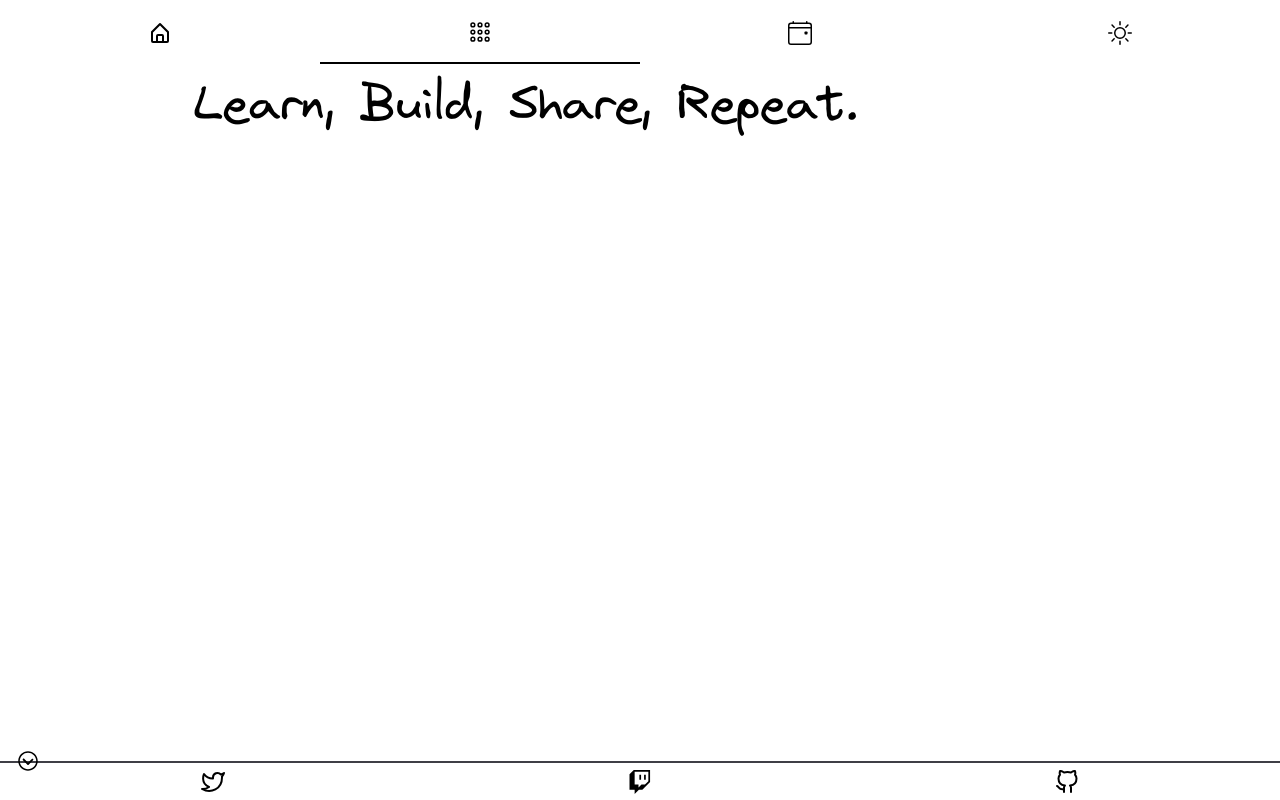
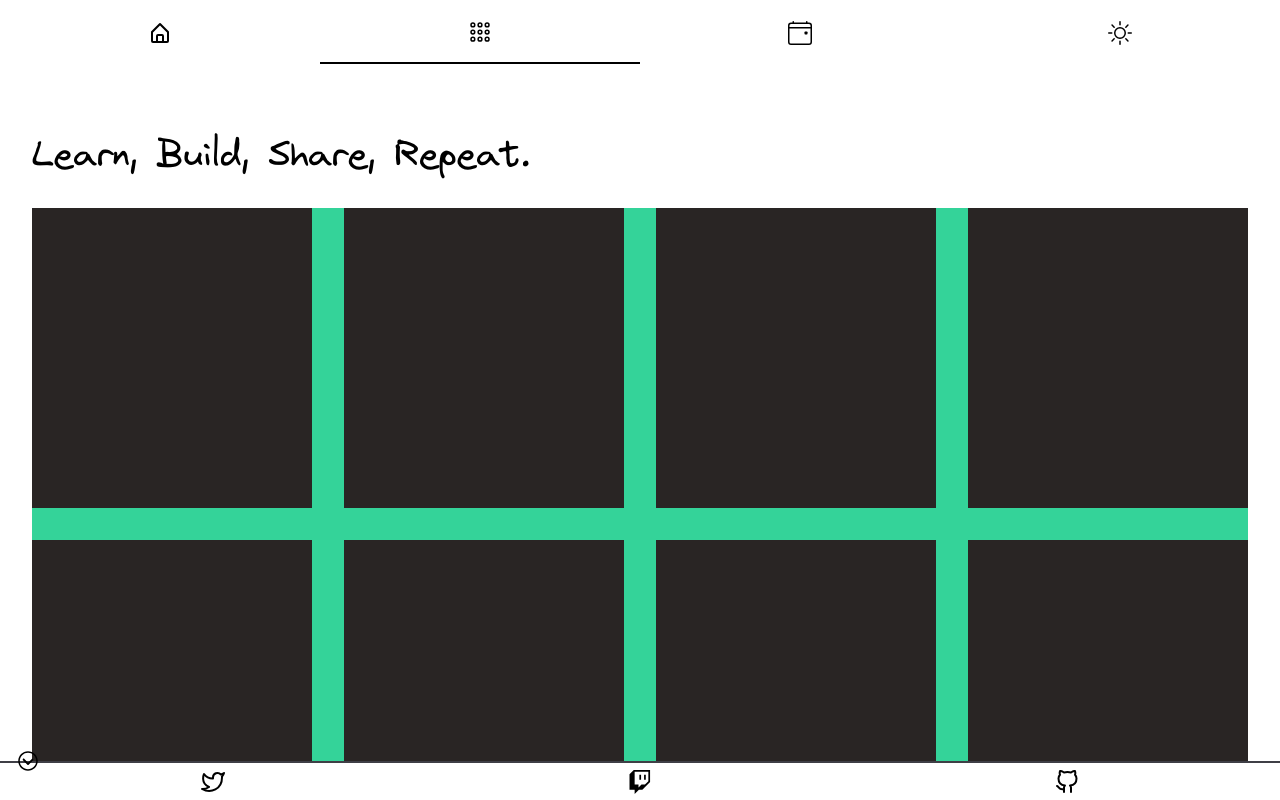
Before and after one commit to Qazalin/qazal.tech, a Next.js app: page /content in a window 1280 px wide. Built offline with nearby package versions, Linux system fonts and the light colour scheme; a web font is replaced by a local one.

Commit message:
feat: content grid

```diff
--- a/components/Layout.tsx
+++ b/components/Layout.tsx
@@ -4,7 +4,7 @@ import { Footer } from "./Footer";
 
 export const Layout: React.FC<PropsWithChildren<{}>> = ({ children }) => {
   return (
-    <div className="w-[100vw] h-[100vh] overflow-hidden flex flex-col prose max-w-full">
+    <div className="w-[100vw] h-[100vh] overflow-hidden flex flex-col prose prose-sm md:prose-md lg:prose-lg xl:prose-xl 2xl:prose-2xl max-w-full">
       <div className="w-full h-12 bg-gray-300">
         <Navbar />
       </div>
--- /dev/null
+++ b/components/content/ContentGrid.tsx
@@ -0,0 +1,26 @@
+export const ContentGrid = () => {
+  return (
+    <div className="grid grid-cols-1 md:grid-cols-2 lg:grid-cols-4 bg-emerald-400 h-full w-full gap-2 md:gap-4 lg:gap-8">
+      <G />
+      <G />
+      <G />
+      <G />
+      <G />
+      <G />
+      <G />
+      <G />
+      <G />
+      <G />
+      <G />
+      <G />
+      <G />
+      <G />
+    </div>
+  );
+};
+
+const G = () => (
+  <>
+    <div className="col-span-1 md:col-span-1 lg:col-span-1 bg-stone-800 min-h-[300px]"></div>
+  </>
+);
--- a/components/home/PrevWork.tsx
+++ b/components/home/PrevWork.tsx
@@ -1,5 +1,6 @@
 import { WorkStory } from "./WorkStory";
 import { workStory } from "lib/props";
+import React from "react";
 
 export const PrevWork = () => {
   return (
@@ -8,10 +9,10 @@ export const PrevWork = () => {
       <div className="flex flex-col">
         {workStory.map((w, i) => {
           return (
-            <>
-              <WorkStory {...w} key={`work-story-${i}`} />
+            <div key={`work-story-${i}`}>
+              <WorkStory {...w} />
               {i !== workStory.length - 1 && <hr />}
-            </>
+            </div>
           );
         })}
       </div>
--- a/components/home/WorkStory.tsx
+++ b/components/home/WorkStory.tsx
@@ -11,7 +11,7 @@ export const WorkStory: React.FC<WorkStoryProps> = ({
 }) => {
   return (
     <>
-      <div className="flex items-center space-x-4 max-h-fit">
+      <div className="flex items-center space-x-4">
         <div className="h-10 md:h-14 lg:h-20">{logo}</div>
         <div>
           <h4 className="capitalize">{title}</h4>
--- a/pages/content/index.tsx
+++ b/pages/content/index.tsx
@@ -1,15 +1,15 @@
 import classNames from "classnames";
+import { ContentGrid } from "components/content/ContentGrid";
 import type { NextPage } from "next";
 
 const Content: NextPage = () => {
   return (
-    <div className="prose prose-md md:prose-lg lg:prose-2xl w-full h-[100vh]">
+    <div className="w-full h-[100vh]">
       <h2 className="font-light font-handWriting capitalize cursor-pointer">
-        <span className="hover:text-transparent hover:bg-clip-text hover:bg-gradient-to-r from-emerald-200 to-green-400 animate-[animated-gradient-tilte-1_5s_ease-in-out_infinite]">
-          learn,
-        </span>{" "}
-        <span>build,</span> <span>share,</span> <span>repeat.</span>
+        <span>learn,</span> <span>build,</span> <span>share,</span>{" "}
+        <span>repeat.</span>
       </h2>
+      <ContentGrid />
     </div>
   );
 };
--- a/pages/index.tsx
+++ b/pages/index.tsx
@@ -4,7 +4,7 @@ import type { NextPage } from "next";
 
 const Home: NextPage = () => {
   return (
-    <div className="prose prose-md md:prose-lg lg:prose-2xl">
+    <div className="">
       <h2 className="font-light font-handWriting">
         Care to build exceptional products
       </h2>
```
Also changed, not shown: styles/globals.css (line endings or trailing spaces).
